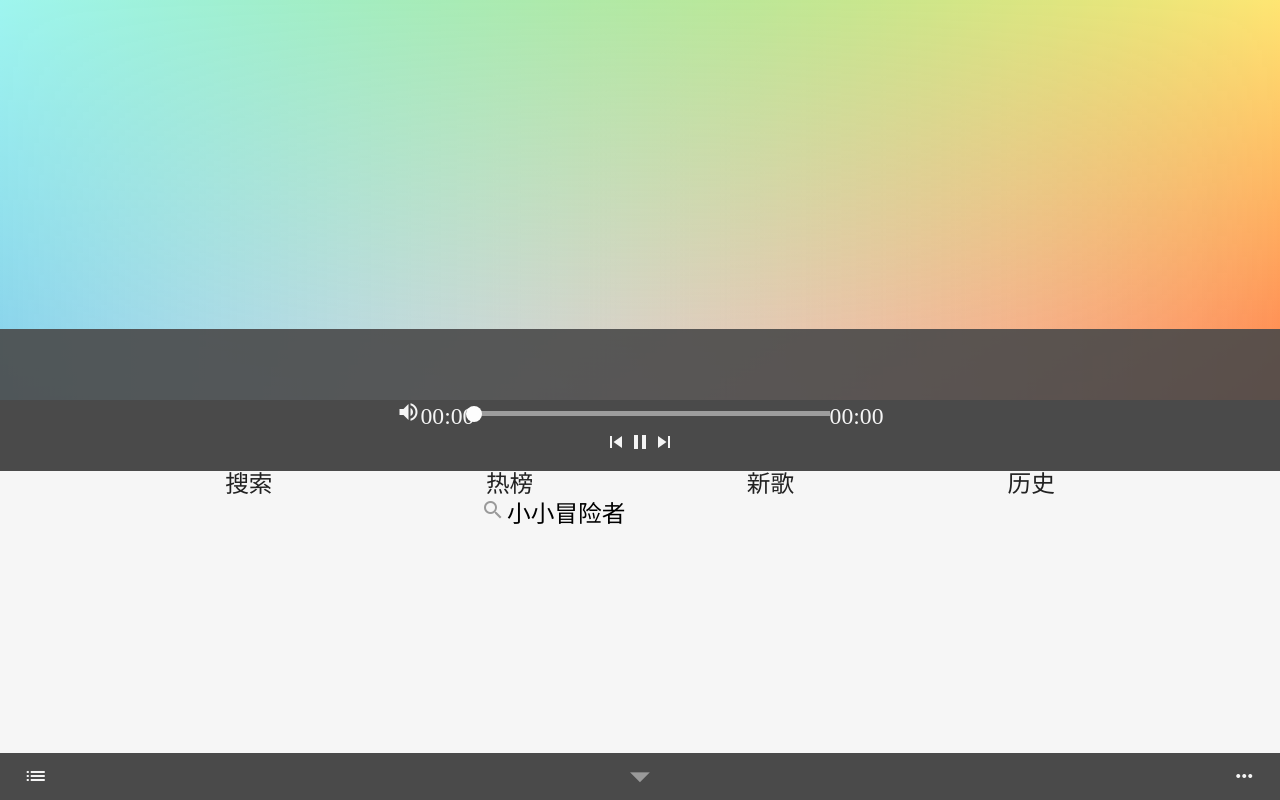
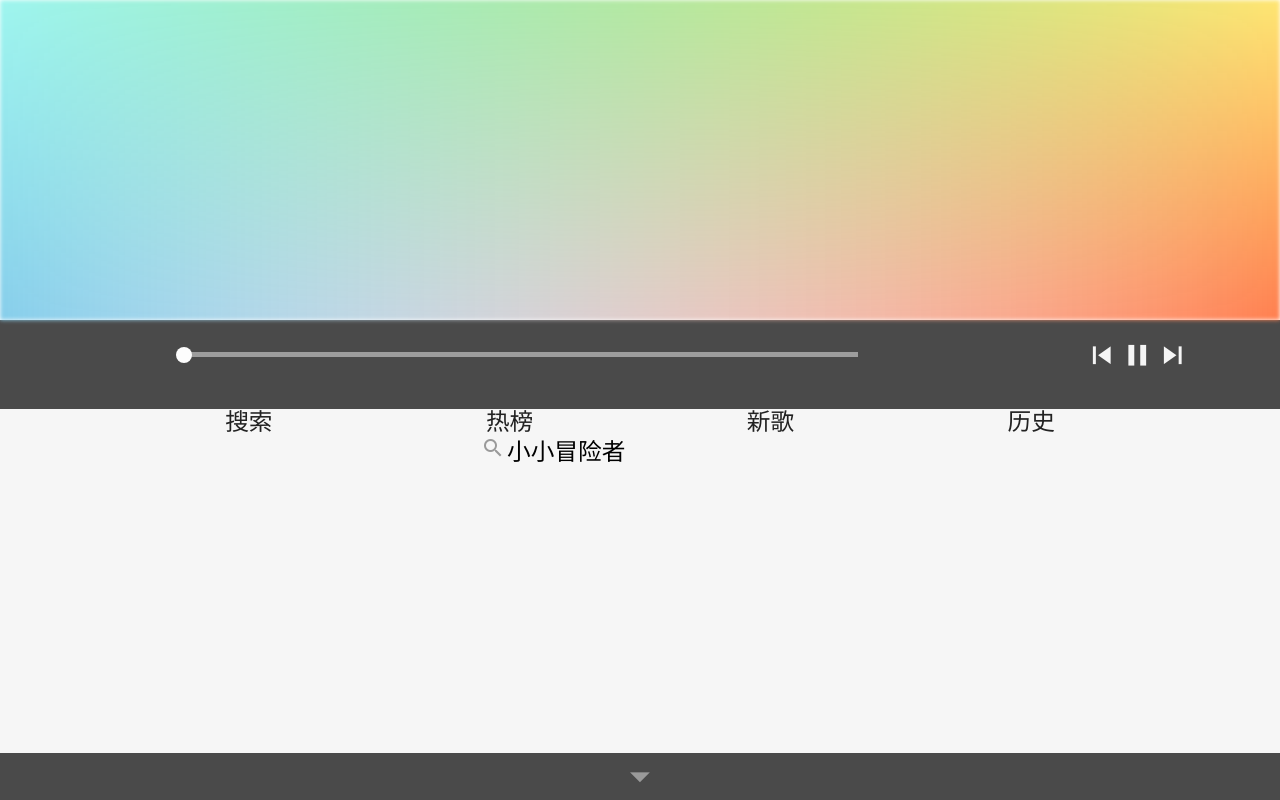
Before and after one commit to ccchangkong/ccplayer, a Vue app: page /#/search in a window 1280 px wide. Built offline with nearby package versions, Linux system fonts and the light colour scheme.

Commit message:
写样式

```diff
--- a/src/App.vue
+++ b/src/App.vue
@@ -96,11 +96,15 @@ a:focus{
   flex-direction: column;
 }
 header {
-  flex: 0 0 50%;
+  flex: 0 0 55%;
   background: linear-gradient(limegreen, transparent), linear-gradient(90deg, skyblue, transparent), linear-gradient(-90deg, coral, transparent);
   background-blend-mode: screen;
   overflow: hidden;
   transition: .5s;
+}
+#app.Act header {
+  flex: 0 0 40%;
+  filter: blur(2px);
 }
 /*header:hover {
   height: 50%;
@@ -136,18 +140,31 @@ nav a{
   flex: auto;
 }
 #app #player {
-  height: 100%;
+  flex: auto;
   transition: .5s height;
+  display: flex;
+  flex-direction: column;
+  padding: 0 1rem;
 }
 #app.Act #player {
   flex: 0 0 3rem;
+  flex-direction: row;
 }
 section {
   flex:0 0 0;
   overflow: hidden;
+  background-color: inherit;
+  color: #9a9a9a;
+  opacity: 0;
+  transition: .5s;
+  transform: translate3d(0, 0, 0);
+  /*will-change: opacity,background-color;*/
+  /*filter: blur(0.2rem);  */
+}
+#app.Act section {
+  opacity: 1;
   background-color: #f6f6f6;
-  color: #9a9a9a;
-  transition: .5s;
+  /*filter: blur(0);*/
 }
 #app.Act section {
   flex: auto;
--- a/src/components/button.vue
+++ b/src/components/button.vue
@@ -1,8 +1,8 @@
 <template>
   <div class="bottomBtn">
-    <i class="material-icons" @click='changeOpen'>list</i>
-    <i class="material-icons" style="color: #9a9a9a;font-size: 2em;">arrow_drop_down</i>
-    <i class="material-icons">more_horiz</i>
+    <i class="material-icons" @click='changeOpen'v-show='!view.openFlag'>list</i>
+    <i class="material-icons" style="color: #9a9a9a;font-size: 2rem;"v-show='view.openFlag' @click='changeOpen'>arrow_drop_down</i>
+    <i class="material-icons" v-show='!view.openFlag'>more_horiz</i>
   </div>
 </template>
 
@@ -31,11 +31,10 @@ export default {
 <style scoped>
 .bottomBtn{
   display: flex;
-  justify-content: space-between;
-  align-items: center;
+  justify-content: space-around;
+  /*align-items: center;*/
   height: 100%;
 }
 i{
-  margin: 0 1rem;
 }
 </style>
--- a/src/components/player.vue
+++ b/src/components/player.vue
@@ -2,11 +2,19 @@
   <div id="player">
     <audio ref="player" :src="audio.songUrl"  @timeupdate='pts' @canplay='apts' controls  loop autoplay></audio>
    <!--<p>={{sliderValue}}%{{sValue}}</p>-->
-   <p><i class="material-icons"@click='yl'>{{volValue}}</i>{{audio.currentLength | time}}<slider v-model="sliderValue" @changeEvent='currentChange'></slider>{{apt | time}}</p>
-    <i class="material-icons">skip_previous</i>
-    <i class="material-icons" @click="togglePanel">{{playValue}}</i>
-    <i class="material-icons">skip_next</i>
-    <div class="audioPlay">
+
+   <!--<i class="material-icons"@click='yl'>{{volValue}}</i>-->
+   <div class="a-slider">
+    <p v-show='!view.openFlag' class="a-slider-p">{{audio.currentLength | time}}</p>
+    <div class="a-slider-box"><slider v-model="sliderValue" @changeEvent='currentChange'></slider></div>
+     <p v-show='!view.openFlag' class="a-slider-p">{{apt | time}}</p>
+   </div>
+   <div class="a-btn">
+    <i class="material-icons a-btn-i">skip_previous</i>
+    <i class="material-icons a-btn-i" @click="togglePanel">{{playValue}}</i>
+    <i class="material-icons a-btn-i">skip_next</i>
+    </div>
+    <div class="a-play" v-show='!view.openFlag'>
       <p>{{audio.title}}</p>
       <p>{{audio.singer}}</p>
     </div>
@@ -38,7 +46,8 @@ export default {
       return this.audio.currentFlag ? 'pause' : 'play_arrow'
     },
     ...mapState([
-      'audio'
+      'audio',
+      'view'
     ])
   },
   methods: {
@@ -64,7 +73,7 @@ export default {
     },
     yl () {
       this.volFlag = !this.volFlag
-      // this.$refs.player.muted = !this.$refs.player.muted
+      this.$refs.player.muted = !this.$refs.player.muted
     },
     currentChange (val) {
       // this.$refs.player.pause()
@@ -85,30 +94,53 @@ export default {
       }
       return minute + ':' + second
     }
-  },
-  watch: {
-    volFlag (val) {
-      this.$refs.player.muted = !val
-    }
   }
+  // watch: {
+  //   volFlag (val) {
+  //     this.$refs.player.muted = !val
+  //   }
+  // }
 }
 </script>
-<style scoped>
+<style>
 audio{
   display: none;
 }
 #player{
 position: relative;
+line-height: 3rem;
 }
-.audioPlay{
+.a-play{
   position: absolute;
   top: -3rem;;
   left: 0;
   height: 3rem;
+  line-height: 1.5rem;
   width: 100%;
-  padding: 0.5rem 2rem;
+  padding: 0 1rem;
+  font-size: 0.8rem;
   text-align: left;
   background-color: #4a4a4a;
   background-color:rgba(74,74,74,0.9);
 }
+.a-slider{
+  display: flex;
+  justify-content: space-around;
+  flex: 1 0 70%;
+}
+.a-slider-box{
+  width: 75%;
+  padding: 0 1.5rem;
+}
+.a-slider-p{
+ font-size: 1rem;
+}
+.a-btn{
+ flex:auto;
+  font-size: 0;
+}
+.a-btn-i{
+  line-height: 3rem;
+  font-size: 1.5rem;
+}
 </style>
--- a/src/components/slider.vue
+++ b/src/components/slider.vue
@@ -72,7 +72,6 @@ export default {
       let m = Math
       let thisX = (e || window.event).clientX
       this.tTo(m, thisX)
-      window.getSelection ? window.getSelection().removeAllRanges() : document.selection.empty()
     },
     btnup () {
       // window.alert(2)
@@ -84,6 +83,7 @@ export default {
     tTo (m, x) {
       let w = m.min(this.maxW(), m.max(-this.$refs.btn.offsetWidth / 2, this.l + (x - this.x)))
       this.inputValue = m.round(m.max(0, w / this.maxW()) * 100)
+      window.getSelection ? window.getSelection().removeAllRanges() : document.selection.empty()
     },
     changeEvent () {
       this.$emit('changeEvent', this.inputValue)
@@ -128,10 +128,12 @@ export default {
   .slider {
     position: relative;
     height: 16px;
-    width: 15rem;
+    /*width: 15rem;*/
+    width: 100%;
     list-style: none;
     display: inline-block;
-vertical-align: middle;
+    vertical-align: middle;
+    margin: 0.2rem 0 0;
   }
   .slider-thumb {
     background-color: #fdfdfd;
@@ -144,7 +146,7 @@ vertical-align: middle;
     border-radius: 50%;
     transition: 0.5s box-shadow;
   }
-.slider-thumb:hover,
+  .slider-thumb:hover,
   .slider-thumb.Act {
      box-shadow: 0 0 5px #333;
   }
@@ -164,7 +166,4 @@ vertical-align: middle;
     left: 0;
     bottom: 0;
   }
-
-
-
 </style>
```
